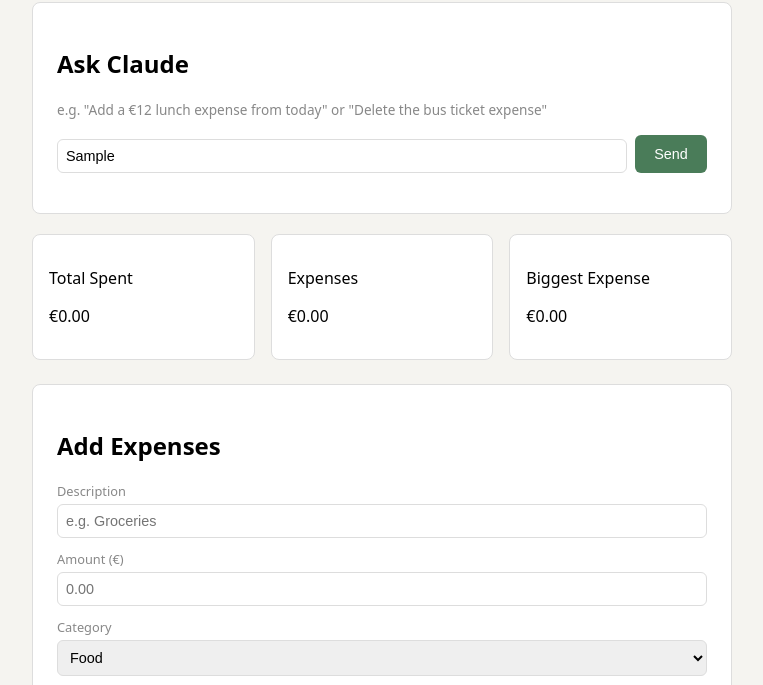
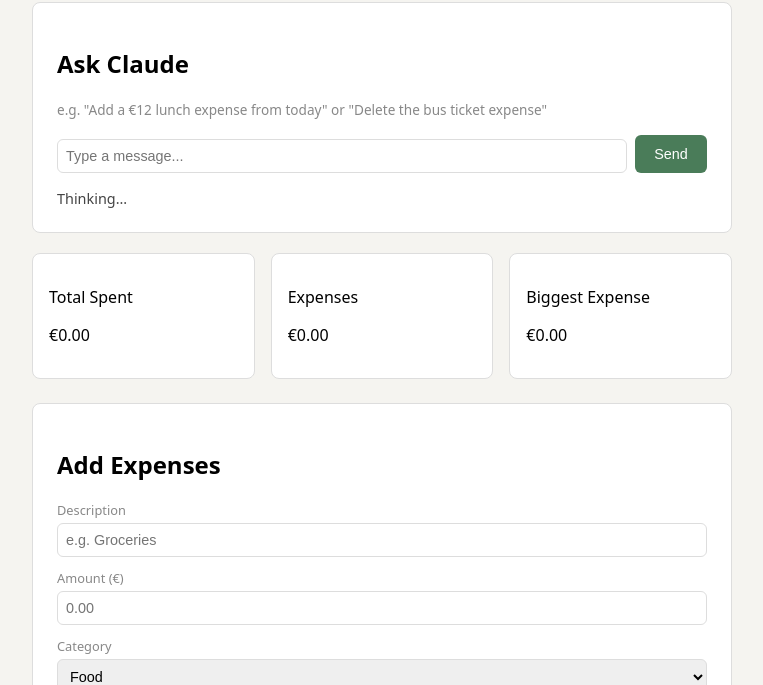
Before and after one commit to bouryguillaume-svg/smallprojectapp, a website: page index.html in a window 1280 px wide. Both pictures are taken after typing "Sample" into the empty fields and a click on the button "Send". Shown: the part 112-797 px from the top of the page, without its empty margins (258-1021 px from the left). Drawn offline with Linux system fonts and the light colour scheme; no server answers.

Commit message:
Add sendChat function

```diff
--- a/index.html
+++ b/index.html
@@ -264,6 +264,29 @@
   });
 }
 
+// Sends the user's message to the server which forwards it to Claude
+function sendChat() {
+  const input = document.getElementById('chat-input');
+  const reply = document.getElementById('chat-reply');
+  const message = input.value.trim();
+
+  if (!message) return;
+
+  reply.textContent = 'Thinking...';
+  input.value = '';
+
+  fetch('/chat', {
+    method: 'POST',
+    headers: { 'Content-Type': 'application/json' },
+    body: JSON.stringify({ message })
+  })
+  .then(function(response) { return response.json(); })
+  .then(function(data) {
+    reply.textContent = data.reply;
+    loadExpenses();
+  });
+}
+
     </script>
 
 </body>
```
